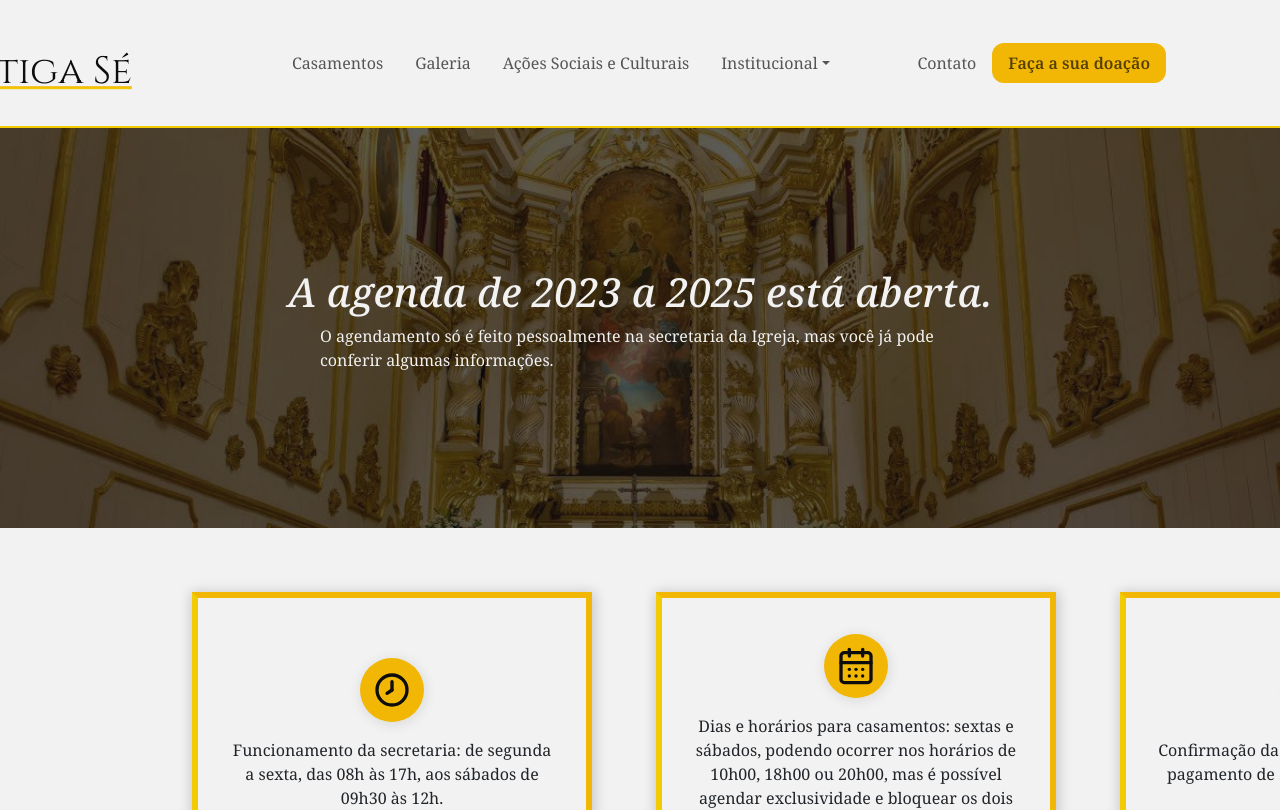
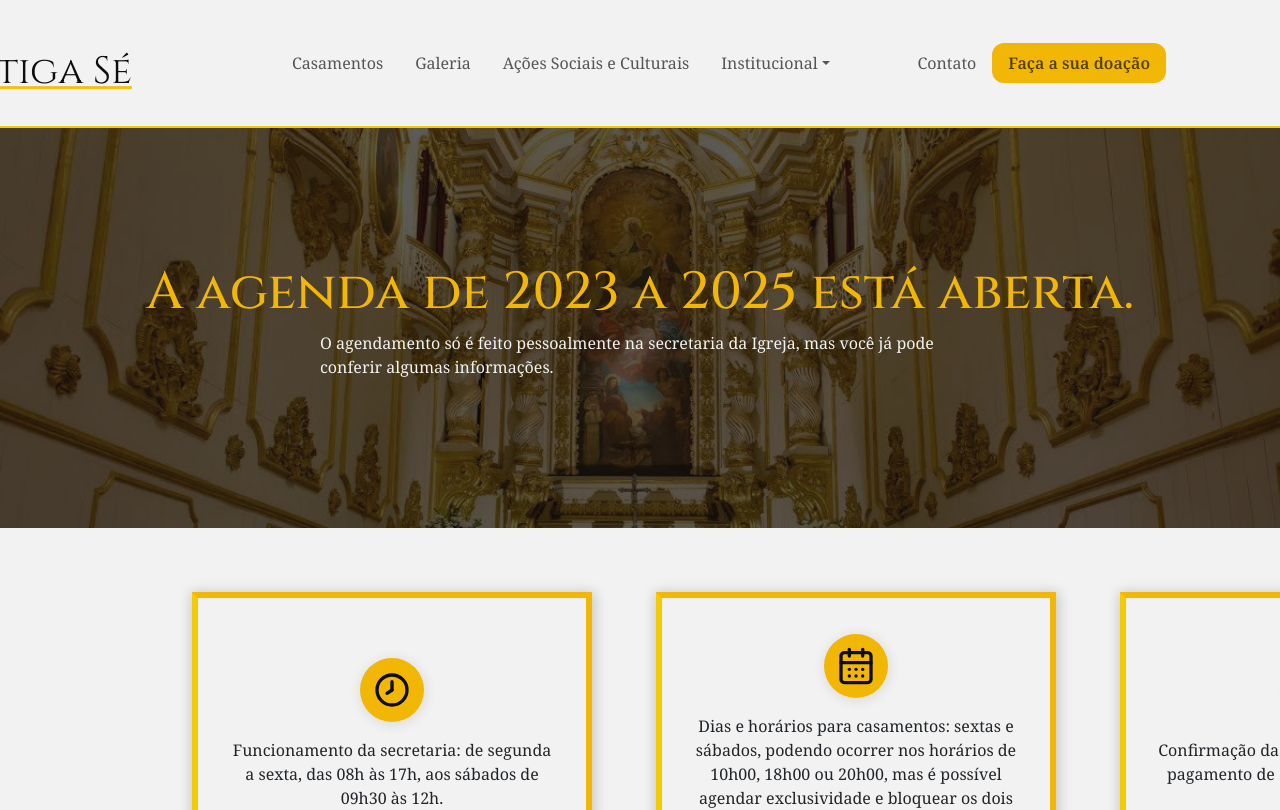
Before and after one commit to lucasberenger/igreja-antiga-se, a React (Vite) app in the folder website/: page /casamentos in a window 1280 px wide. Shown: the top 810 px of the page. Built offline with nearby package versions, Linux system fonts and the light colour scheme.

Commit message:
marriage calendar

```diff
--- a/website/src/components/AcaoSocial/AcaoSocial.modules.css
+++ b/website/src/components/AcaoSocial/AcaoSocial.modules.css
@@ -32,6 +32,8 @@
     z-index: 1;
     font-style: italic;
     color: var(--gold_2);
+    font-family: "Cinzel", serif;
+    font-size: 82px;
 }
 
 .acao-title h4 {
--- a/website/src/components/CasamentoCarousel/CasamentoCarousel.modules.css
+++ b/website/src/components/CasamentoCarousel/CasamentoCarousel.modules.css
@@ -19,7 +19,9 @@
 
 .marriage-title_text h1 {
     color: var(--white);
-    font-style: italic;
+    font-family: "Cinzel", serif;
+    color: var(--gold_2);
+    font-size: 52px;
 }
 
 .marriage-title_text p {
--- a/website/src/components/Form/Formulary.jsx
+++ b/website/src/components/Form/Formulary.jsx
@@ -13,6 +13,7 @@ import { FaPhoneAlt } from "react-icons/fa";
 const Formulary = () => {
 
     const [name, setName] = useState('')
+    const [phone, setPhone] = useState('')
     const [email, setEmail] = useState('')
     const [message, setMessage] = useState('')
 
@@ -38,6 +39,12 @@ const Formulary = () => {
                 />
                 <input type="text"
                 className='input'
+                placeholder='Digite seu Celular'
+                onChange={(e) => setPhone(e.target.value)}
+                value={phone}
+                />
+                <input type="text"
+                className='input'
                 placeholder='Digite seu email'
                 onChange={(e) => setEmail(e.target.value)}
                 value={email}
--- a/website/src/components/Marriage/Marriage.jsx
+++ b/website/src/components/Marriage/Marriage.jsx
@@ -2,6 +2,8 @@ import React from 'react'
 import './Marriage.modules.css'
 
 import Button from 'react-bootstrap/Button';
+
+import { MdEditCalendar } from "react-icons/md";
 
 // router
 import { Link } from 'react-router-dom'
@@ -64,7 +66,7 @@ const Marriage = () => {
         </div>
 
         <div className="marriage-container_button">
-        <Button variant="outline-primary" className='marriage_button' as={Link} to='/casamentos'>Agende o seu!</Button>
+        <Button variant="outline-primary" className='marriage_button' as={Link} to='/casamentos'><MdEditCalendar/> Agende o seu!</Button>
         </div>
 
       </div>
```
